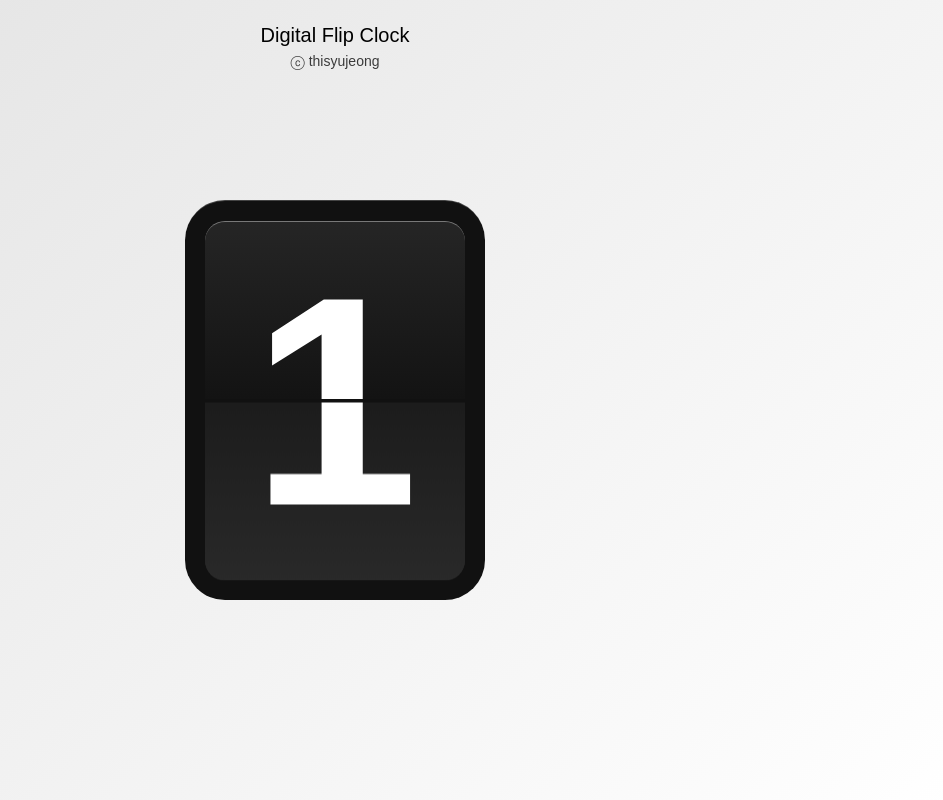
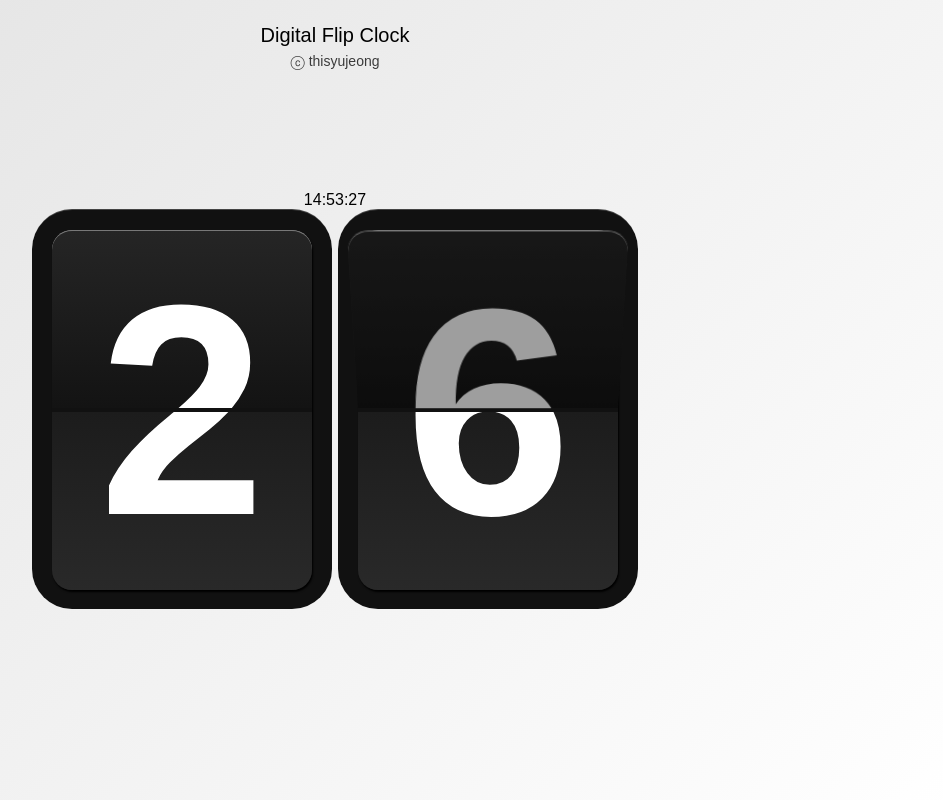
Before and after one commit to thisyujeong/flippix, a SvelteKit app: page / in a window 1280 px wide. Shown: the whole page, without its empty margins (305-1248 px from the left). Built offline with nearby package versions, Linux system fonts and the light colour scheme.

Commit message:
feat: apply real-time flip motion

```diff
--- /dev/null
+++ b/src/components/FilpDigit.svelte
@@ -0,0 +1,22 @@
+<script lang="ts">
+	import FlipPanel from './FlipPanel.svelte';
+
+	interface DigitProps {
+		type: 'hour' | 'minute' | 'second';
+		time: string;
+	}
+
+	let { type, time }: DigitProps = $props();
+</script>
+
+<div class={`flip-digit`}>
+	<FlipPanel value={+time.charAt(0)} />
+	<FlipPanel value={+time.charAt(1)} />
+</div>
+
+<style lang="scss" scoped>
+	.flip-digit {
+		display: flex;
+		gap: 6px;
+	}
+</style>
--- a/src/components/FlipPanel.svelte
+++ b/src/components/FlipPanel.svelte
@@ -1,13 +1,30 @@
-<script>
+<script lang="ts">
+	import { onDestroy } from 'svelte';
+
+	interface PanelProps {
+		value: number;
+	}
+
+	let { value: curr }: PanelProps = $props();
+	let prev: number = $state(curr - 1 < 0 ? 9 : curr - 1);
+
 	let flipped = $state(false);
-	function flipping() {
-		if (!flipped) {
+	let flipper: HTMLDivElement;
+
+	$effect(() => {
 		flipped = true;
-			setTimeout(() => {
+		flipper.style.transition = 'transform 0.4s ease-in-out';
+
+		prev = curr - 1 < 0 ? 9 : curr - 1;
+
+		const flipping = setTimeout(() => {
 			flipped = false;
-			}, 1000);
-		}
-	}
+			flipper.style.transition = 'transform 0s';
+			prev = curr;
+		}, 450);
+
+		onDestroy(() => flipping);
+	});
 </script>
 
 <div class="panel">
@@ -15,41 +32,48 @@
 		<div class="panel-container">
 			<!-- static panel -->
 			<div class="panel-upper">
-				<span class="panel-digit">1</span>
+				<span class="panel-digit">{curr}</span>
 			</div>
 			<div class="panel-lower">
-				<span class="panel-digit">0</span>
+				<span class="panel-digit">{prev}</span>
 			</div>
 			<!-- /static panel -->
+		</div>
 
 		<!-- flip panel -->
-			<div class="panel-middle">
+		<div class={`panel-middle ${flipped && 'flipped'}`} bind:this={flipper}>
 			<div class="panel-upper panel-middle__front">
-					<span class="panel-digit">0</span>
+				<span class="panel-digit">{prev}</span>
 			</div>
 			<div class="panel-lower panel-middle__back">
-					<span class="panel-digit">1</span>
+				<span class="panel-digit">{curr}</span>
 			</div>
 		</div>
 		<!-- /flip panel -->
 	</div>
 </div>
-</div>
 
 <style lang="scss" scoped>
 	.panel {
+		--panel-height: 400px;
+		--panel-padding: 20px;
+		--panel-radius: 40px;
+		--panel-radius-child: calc(var(--panel-radius) - var(--panel-padding));
+		--panel-flip-height: calc(var(--panel-height) - var(--panel-padding) * 2);
+		--panel-flip-half-height: calc(var(--panel-flip-height) / 2);
+
 		width: 300px;
-		height: 400px;
+		height: var(--panel-height);
 		padding: 20px;
-		border-radius: 40px;
+		border-radius: var(--panel-radius);
 		background-color: #111111;
 		border-top: 1px solid #78787880;
 
 		&-inner {
 			position: relative;
 			width: 100%;
-			height: 100%;
-			border-radius: 20px;
+			height: var(--panel-flip-height);
+			perspective: 900px;
 		}
 
 		&-container {
@@ -58,7 +82,8 @@
 			height: 100%;
 			display: flex;
 			flex-direction: column;
-			perspective: 1000px;
+			border-radius: 20px;
+			box-shadow: 1px 2px 2px #000;
 		}
 
 		&-digit {
@@ -69,27 +94,30 @@
 			font-size: 300px;
 			font-weight: 700;
 			transform: translateX(-50%);
-			line-height: 360px;
+			line-height: var(--panel-flip-height);
 			user-select: none;
 		}
 
 		&-upper {
 			flex: 1;
 			position: relative;
-			border-radius: 20px 20px 0 0;
+			border-radius: var(--panel-radius-child) var(--panel-radius-child) 0 0;
 			border-top: 1px solid #787878;
+			box-sizing: border-box;
 			border-bottom: 2px solid #111111;
 			background: linear-gradient(to top, #131313, #252525);
 			overflow: hidden;
+			height: var(--panel-flip-half-height);
+
 			.panel-digit {
-				top: 0;
+				top: -1px;
 			}
 		}
 
 		&-lower {
-			flex: 1;
+			height: var(--panel-flip-half-height);
 			position: relative;
-			border-radius: 0 0 20px 20px;
+			border-radius: 0 0 var(--panel-radius-child) var(--panel-radius-child);
 			border-top: 2px solid #111111;
 			background: linear-gradient(to bottom, #1c1c1c, #292929);
 			overflow: hidden;
@@ -104,10 +132,8 @@
 			left: 0;
 			width: 100%;
 			height: 50%;
-			transform-origin: bottom center;
+			transform-origin: center bottom;
 			transform-style: preserve-3d;
-			transition: 0.3s ease-in-out;
-			transform: rotateX(-180deg);
 
 			&__front {
 				position: absolute;
@@ -122,6 +148,35 @@
 				transform: rotateY(180deg) rotateZ(180deg);
 				backface-visibility: hidden;
 			}
+
+			&.flipped {
+				transform: rotateX(-180deg);
+				.panel-middle__front {
+					&::after {
+						content: '';
+						position: absolute;
+						top: 0;
+						left: 0;
+						width: 100%;
+						height: 100%;
+						background-color: #000000a9;
+						backface-visibility: hidden;
+						transition: opacity 0.3s ease-in-out;
+						opacity: 1;
+						z-index: 1;
+						animation: fade 0.3s;
+					}
+
+					@keyframes fade {
+						from {
+							opacity: 0;
+						}
+						to {
+							opacity: 1;
+						}
+					}
+				}
+			}
 		}
 	}
 </style>
--- a/src/routes/+page.svelte
+++ b/src/routes/+page.svelte
@@ -1,9 +1,33 @@
-<script>
-	import FlipPanel from '@/components/FlipPanel.svelte';
+<script lang="ts">
+	import { onDestroy } from 'svelte';
+	import { getTimeData } from '@/utils';
+	import FilpDigit from '@/components/FilpDigit.svelte';
+
+	let time = getTimeData(new Date());
+	let { hour, min, sec } = time;
+
+	const updateTime = () => {
+		const time = getTimeData(new Date());
+		hour = time.hour;
+		min = time.min;
+		sec = time.sec;
+	};
+
+	const timer = setInterval(updateTime, 500);
+
+	onDestroy(() => clearInterval(timer));
 </script>
 
 <div class="container">
-	<FlipPanel />
+	<div>
+		<p>
+			{#if time}
+				{hour}:{min}:{sec}
+			{/if}
+		</p>
+	</div>
+
+	<FilpDigit type="second" time={sec} />
 </div>
 
 <style lang="scss" scoped>
@@ -15,6 +39,7 @@
 		width: 100vw;
 		height: 100vh;
 		display: flex;
+		flex-direction: column;
 		align-items: center;
 		justify-content: center;
 	}
--- a/src/utils/index.ts
+++ b/src/utils/index.ts
@@ -0,0 +1,13 @@
+export interface TimeData {
+	hour: string;
+	min: string;
+	sec: string;
+}
+
+export const getTimeData = (date: Date): TimeData => {
+	return {
+		hour: date.getHours().toString().padStart(2, '0'),
+		min: date.getMinutes().toString().padStart(2, '0'),
+		sec: date.getSeconds().toString().padStart(2, '0')
+	};
+};
```
Lines whose indentation alone changed are shown as unchanged.
